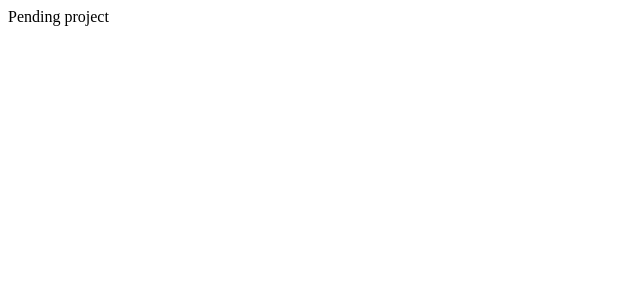
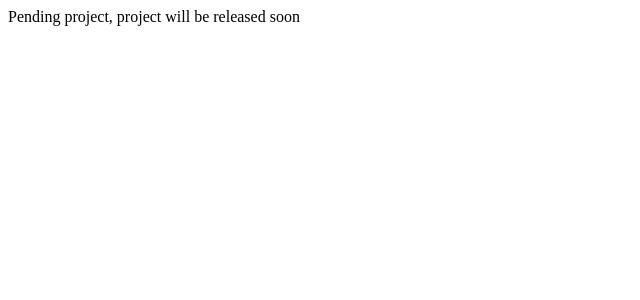
Before and after one commit to victot0121/mms-2-july, a React (Vite) app: page /pythontuesday in a window 1280 px wide. Shown: the top 300 px of the page, without its empty margins (0-640 px from the left). Built offline with nearby package versions, Linux system fonts and the light colour scheme.

Commit message:
tuesday python class part 3

```diff
--- a/src/pages/Pythontuesday.jsx
+++ b/src/pages/Pythontuesday.jsx
@@ -2,7 +2,7 @@
 
 const Pythontuesday = () => {
   return (
-    <div>Pending project</div>
+    <div>Pending project, project will be released soon</div>
   )
 }
 
```
